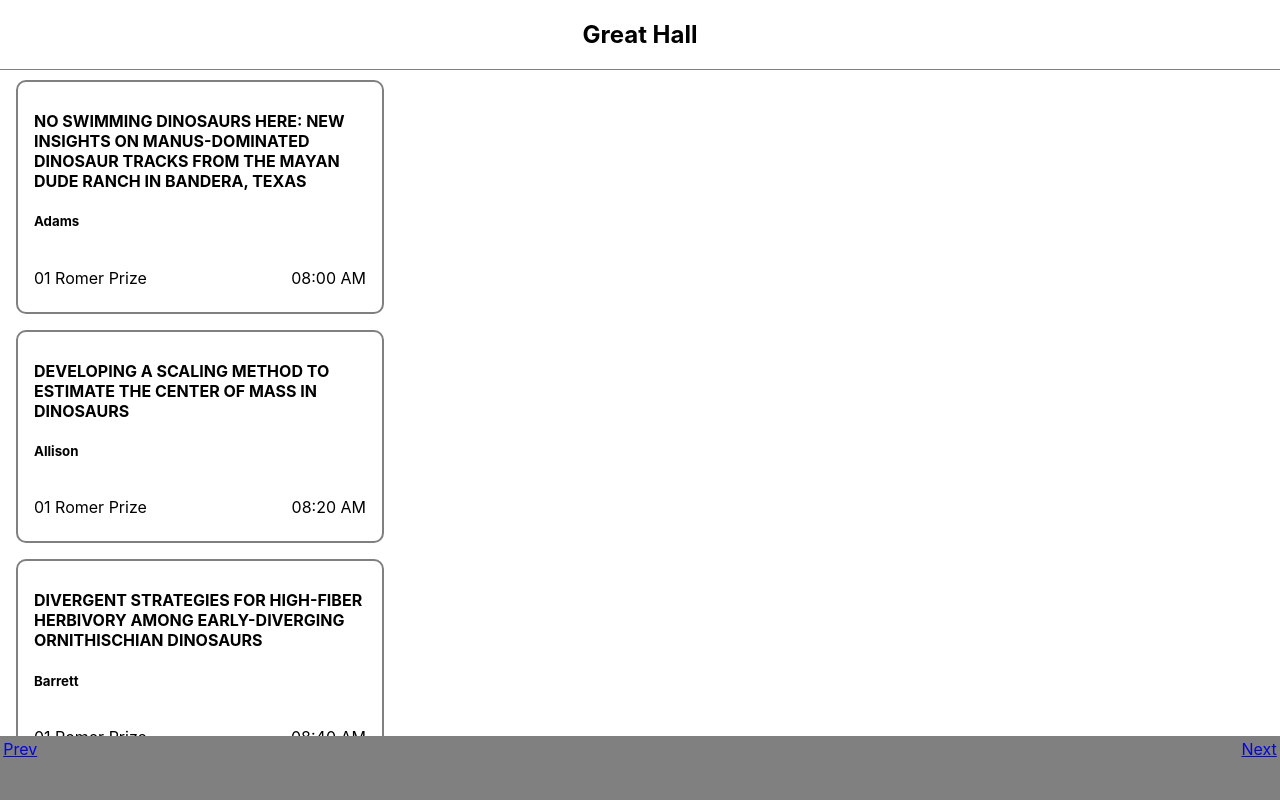
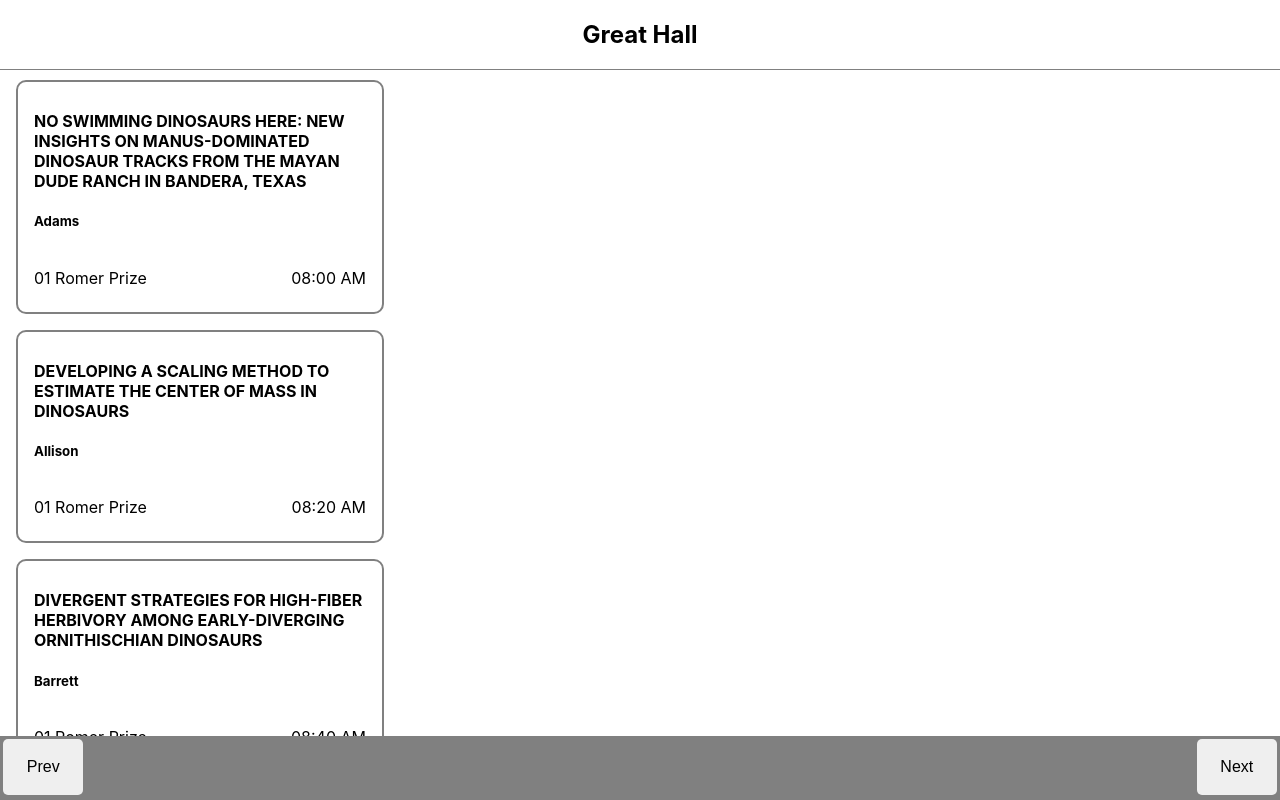
Before and after one commit to MeenaFoerderer/Capstone-project, a Next.js app: page /greatHall in a window 1280 px wide. Shown: the top 800 px of the page. Built offline with nearby package versions, Linux system fonts and the light colour scheme.

Commit message:
change styled.a back to styled.button

```diff
--- a/components/RoomNav.js
+++ b/components/RoomNav.js
@@ -13,7 +13,7 @@ const NavBar = styled.div`
   right: 0;
 `;
 
-const NavButton = styled.a`
+const NavButton = styled.button`
   width: 5em;
   height: 3.5em;
   border-radius: 5px;
```
